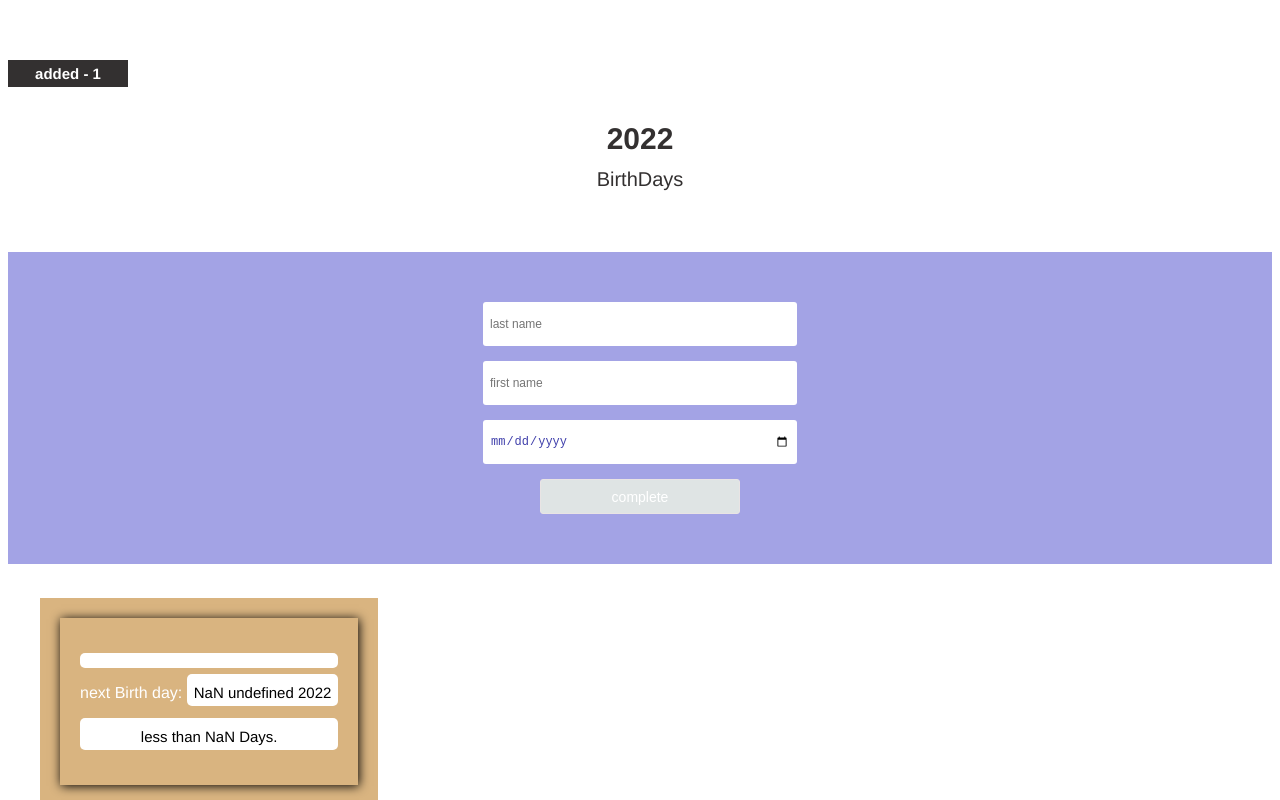
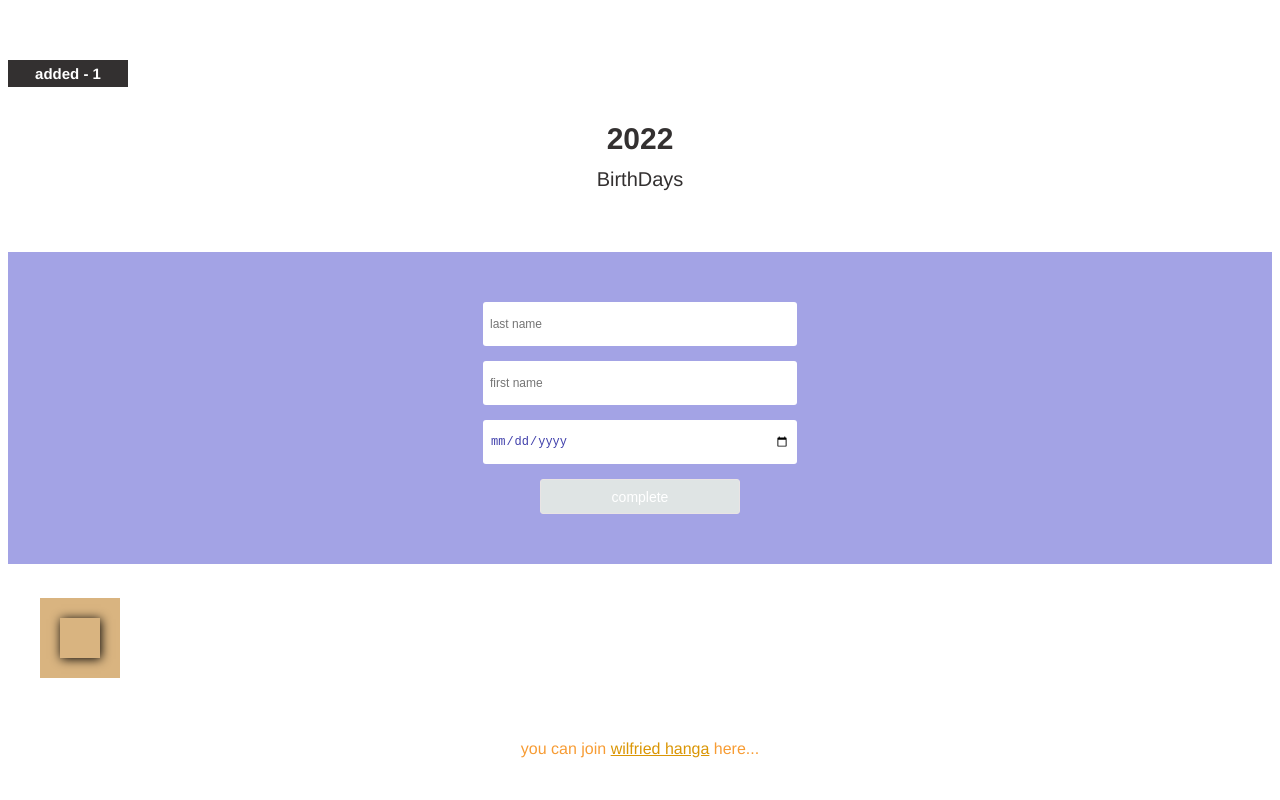
Before and after one commit to HangaWilfried/birth-vue3, a Vue app: page / in a window 1280 px wide. Both pictures are taken after a click on the button "complete". Shown: the top 800 px of the page. Built offline with nearby package versions, Linux system fonts and the light colour scheme.

Commit message:
refactor: remove props and add slot instead

```diff
--- a/src/components/Birth.vue
+++ b/src/components/Birth.vue
@@ -1,19 +1,21 @@
 <template>
     <div class="info">
-        <p class="important">{{fullname}}</p>
+        <slot name='bibliography'></slot>
+        <!--<p class="important">{{fullname}}</p>
         <p><span>next Birth day:</span> <span class="important">{{`${date} ${month} ${new Date().getFullYear()+1}`}}</span></p>
-        <p class="important">less than {{deadline}} Days.</p>
+        <p class="important">less than {{deadline}} Days.</p>-->
     </div>
     <div>
-        <p class="delete"><span><ion-icon name="close-outline" @click="$emit('remove')"></ion-icon></span></p>
+        <slot name='clear'></slot>
+        <!--<p class="delete"><span><ion-icon name="close-outline" @click="$emit('remove')"></ion-icon></span></p>-->
     </div>
 </template>
 
 <script>
     export default {
         name: "Birth",
-        props: ['fullname','deadline','date','month'],
-        emits:['remove']
+        //props: ['fullname','deadline','date','month'],
+        //emits:['remove']
     }
 </script>
 
```
